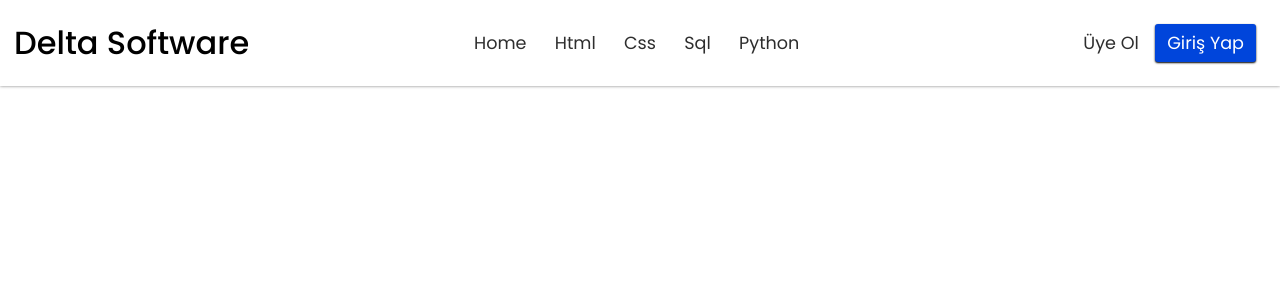
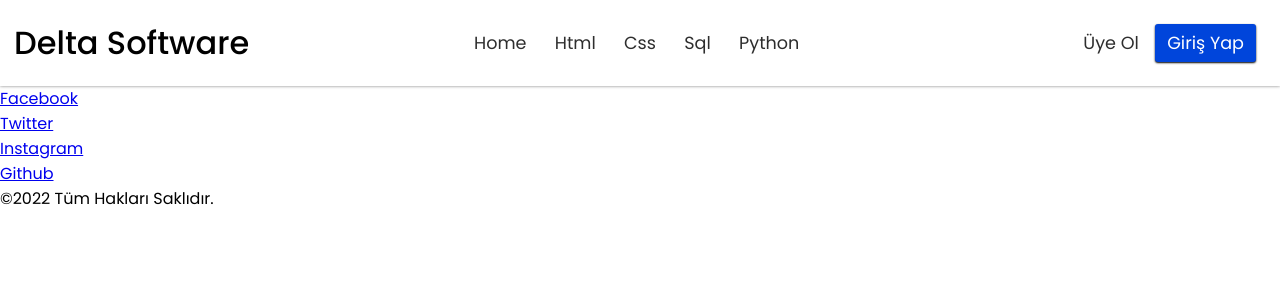
Before and after one commit to Ibrahim-Ulusall/delta-software, a Django app: page / in a window 1280 px wide. Shown: the top 300 px of the page. Run offline with Django 3.2, Linux system fonts and the light colour scheme.

Commit message:
footer sayfaya dahil edildi.

```diff
--- a/templates/base.html
+++ b/templates/base.html
@@ -11,6 +11,6 @@
 <body>
 
     {% include 'partials/_navbar.html' %}
-
+    {% include 'partials/_footer.html' %}
 </body>
 </html>
--- a/templates/partials/_footer.html
+++ b/templates/partials/_footer.html
@@ -0,0 +1,18 @@
+<!-- footer -->
+    <footer id="footer">
+        <div id="footer-top">
+            <nav id="footer-menu">
+                <ul>
+                    <li><a href="#">Facebook</a></li>
+                    <li><a href="#">Twitter</a></li>
+                    <li><a href="#">Instagram</a></li>
+                    <li><a href="#">Github</a></li>
+                </ul>
+
+            </nav>
+        </div>
+        <div id="footer-bottom">
+            <p>&copy;2022 Tüm Hakları Saklıdır.</p>
+        </div>
+    </footer>
+<!-- footer end -->
```
